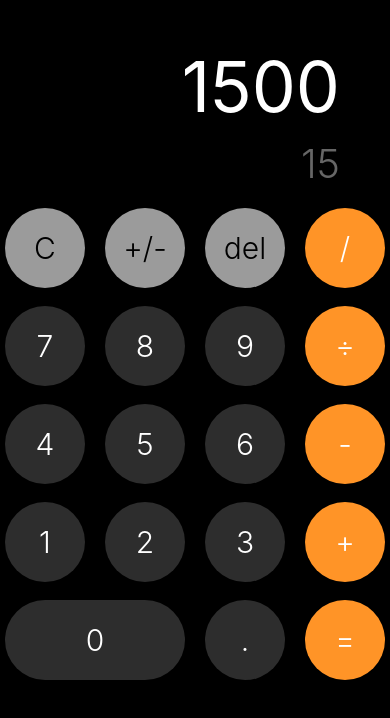
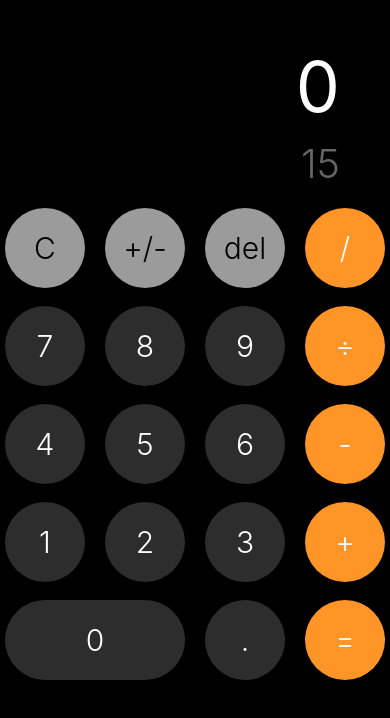
Before and after one commit to AlbertoG22/02-calculator-app-rn, a React Native app: screen / in a window 390 px wide. Shown: the part 126-844 px from the top of the page. Built offline with nearby package versions, Linux system fonts and the light colour scheme.

Commit message:
useCalculator hook fn

```diff
--- /dev/null
+++ b/src/presentation/hooks/useCalculator.tsx
@@ -0,0 +1,46 @@
+import React, { useState } from 'react';
+
+export const useCalculator = () => {
+
+  const [number, setNumber] = useState('0');
+
+  const buildNumber = ( numberString: string ) => {
+
+    if( number.includes('.') && numberString === '.' ) return;
+
+    if( number.startsWith('0') || number.startsWith('-0') ) {
+
+      // Punto decimal
+      if( numberString === '.' ) {
+        return setNumber( number + numberString );
+      }
+
+      // Evaluar si es otro cero y no hay punto
+      if( numberString === '0' && number.includes('.') ) {
+        return setNumber( number + numberString );
+      }
+
+      // Evaluar si es diferente de cero, no hay punto y es el primer número
+      if( numberString !== '0' && !number.includes('.') ) {
+        return setNumber( numberString );
+      }
+
+      // Evitar el 000.00
+      if( numberString === '0' && !number.includes('.') ) {
+        return;
+      }
+
+      return setNumber( number + numberString );
+    }
+
+    setNumber( number + numberString );
+  };
+
+  return {
+    // Properties
+    number,
+
+    // Methods
+    buildNumber,
+  };
+};
--- a/src/presentation/screens/CalculatorScreen.tsx
+++ b/src/presentation/screens/CalculatorScreen.tsx
@@ -2,13 +2,21 @@
 import { Pressable, Text, View } from 'react-native';
 import { colors, styles } from '../../config/theme/app-theme';
 import { CalculatorButton } from '../components/CalculatorButton';
+import { useCalculator } from '../hooks/useCalculator';
 
 export const CalculatorScreen = () => {
+
+  const { number, buildNumber } = useCalculator();
+
   return (
     <View style={ styles.calculatorContainer }>
 
       <View style={{ paddingHorizontal: 30, paddingBottom: 20 }}>
-        <Text style={ styles.mainResult }>1500</Text>
+        <Text
+          adjustsFontSizeToFit
+          numberOfLines={ 1 }
+          style={ styles.mainResult }>{ number }
+        </Text>
         <Text style={ styles.subResult }>15</Text>
       </View>
 
@@ -21,29 +29,29 @@
       </View>
 
       <View style={ styles.row }>
-        <CalculatorButton onPress={ () => console.log('7') } label='7' />
-        <CalculatorButton onPress={ () => console.log('8') } label='8' />
-        <CalculatorButton onPress={ () => console.log('9') } label='9' />
+        <CalculatorButton onPress={ () => buildNumber('7') } label='7' />
+        <CalculatorButton onPress={ () => buildNumber('8') } label='8' />
+        <CalculatorButton onPress={ () => buildNumber('9') } label='9' />
         <CalculatorButton onPress={ () => console.log('÷') } label='÷' color={ colors.orange } />
       </View>
 
       <View style={ styles.row }>
-        <CalculatorButton onPress={ () => console.log('4') } label='4' />
-        <CalculatorButton onPress={ () => console.log('5') } label='5' />
-        <CalculatorButton onPress={ () => console.log('6') } label='6' />
+        <CalculatorButton onPress={ () => buildNumber('4') } label='4' />
+        <CalculatorButton onPress={ () => buildNumber('5') } label='5' />
+        <CalculatorButton onPress={ () => buildNumber('6') } label='6' />
         <CalculatorButton onPress={ () => console.log('-') } label='-' color={ colors.orange } />
       </View>
 
       <View style={ styles.row }>
-        <CalculatorButton onPress={ () => console.log('1') } label='1' />
-        <CalculatorButton onPress={ () => console.log('2') } label='2' />
-        <CalculatorButton onPress={ () => console.log('3') } label='3' />
+        <CalculatorButton onPress={ () => buildNumber('1') } label='1' />
+        <CalculatorButton onPress={ () => buildNumber('2') } label='2' />
+        <CalculatorButton onPress={ () => buildNumber('3') } label='3' />
         <CalculatorButton onPress={ () => console.log('+') } label='+' color={ colors.orange } />
       </View>
 
       <View style={ styles.row }>
-        <CalculatorButton onPress={ () => console.log('0') } label='0' doubleSize />
-        <CalculatorButton onPress={ () => console.log('.') } label='.' />
+        <CalculatorButton onPress={ () => buildNumber('0') } label='0' doubleSize />
+        <CalculatorButton onPress={ () => buildNumber('.') } label='.' />
         <CalculatorButton onPress={ () => console.log('=') } label='=' color={ colors.orange } />
       </View>
 
```
